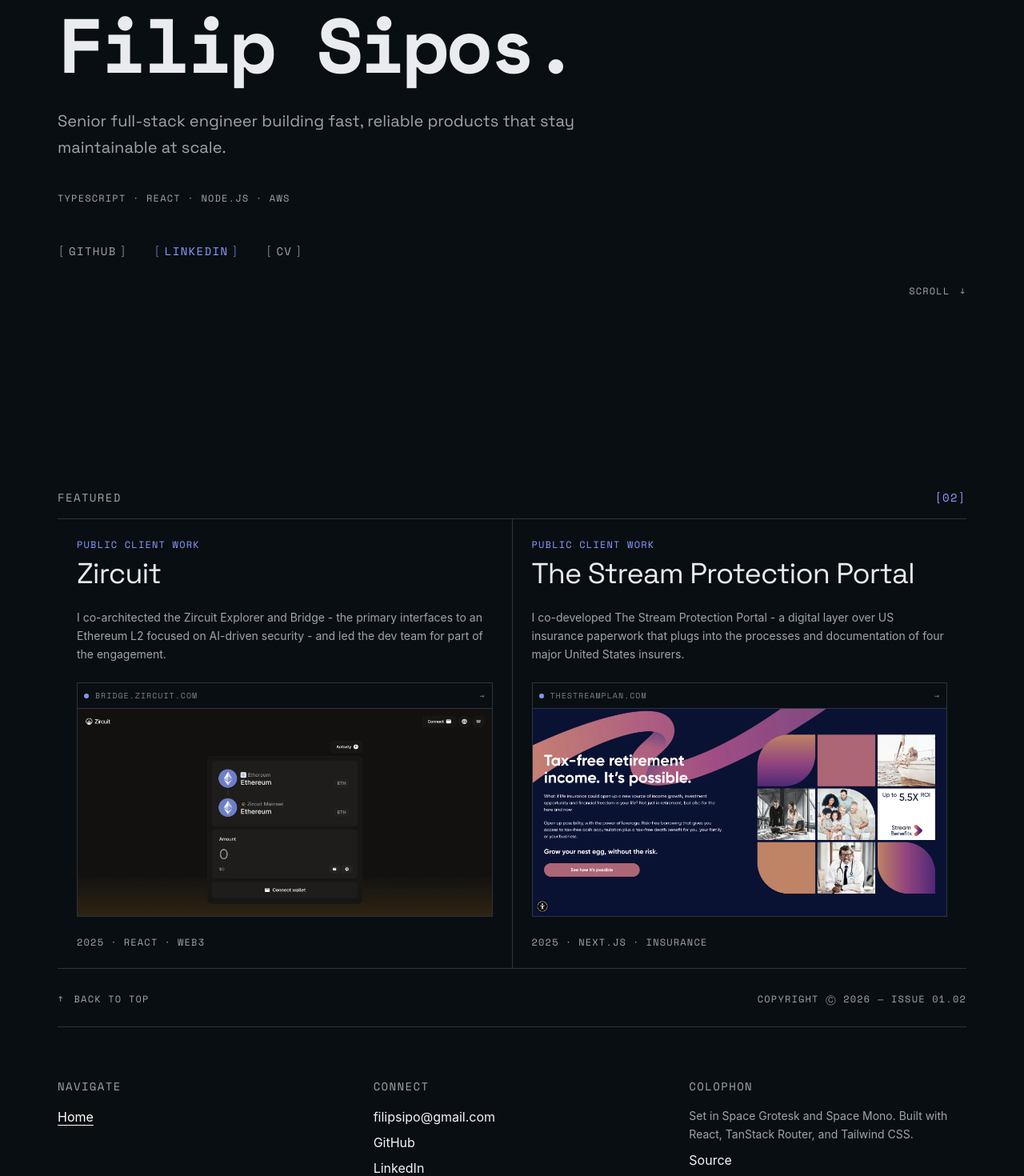
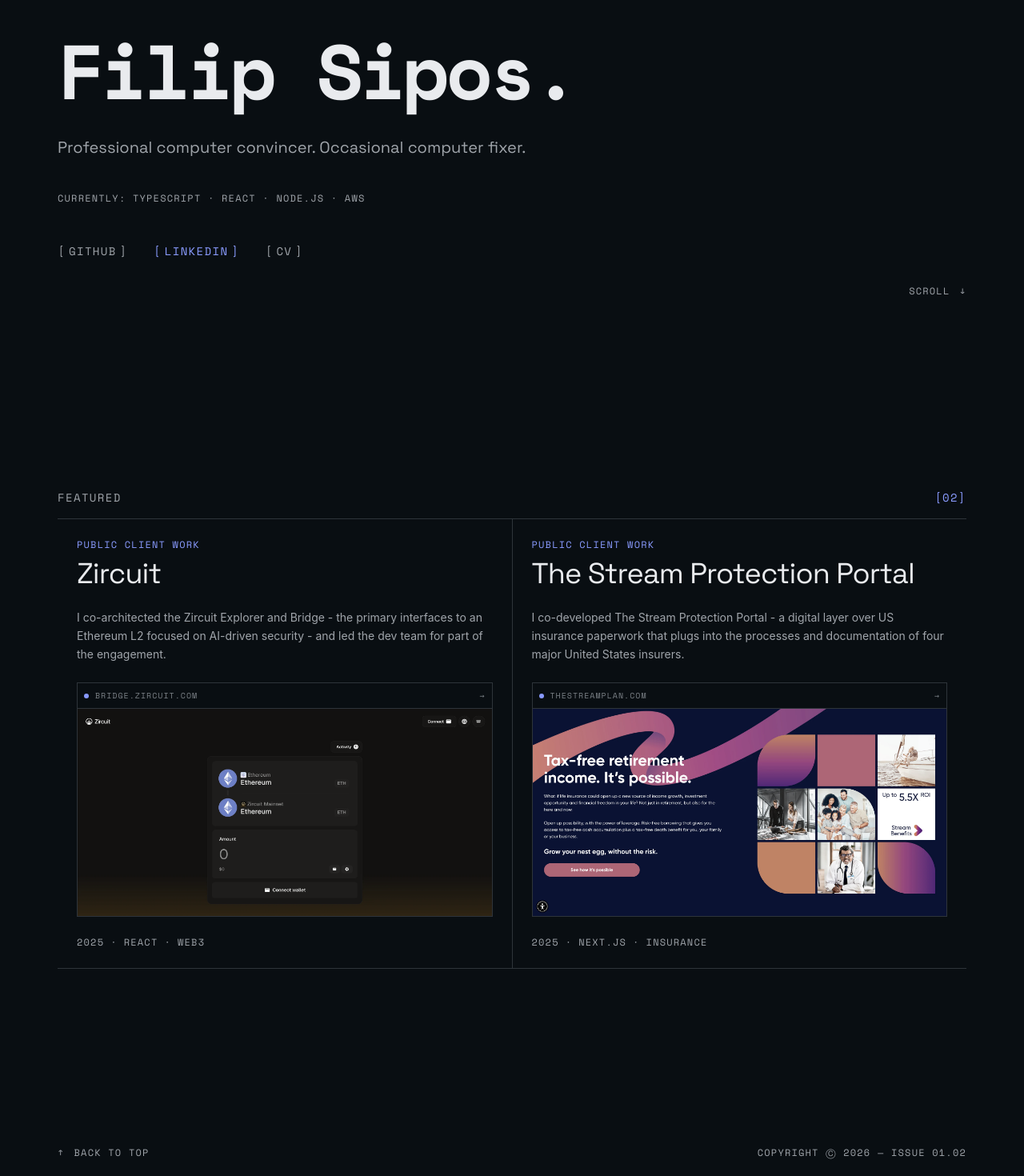
Before and after one commit to filipcodes/portfolio-2026, a React (Vite) app: page / in a window 1280 px wide. Shown: the part 380-1850 px from the top of the page at 80% size. Built offline with nearby package versions, Linux system fonts and the light colour scheme.

Commit message:
Feat/small enhancements (#9)
* nit: stop redirect caching permanently

* fix: small visual/accessibility fixes

* text: Hero section upgrades

* chore: simplify styling

* nit: copy

```diff
--- a/src/routes/-home/components/HeroSection.tsx
+++ b/src/routes/-home/components/HeroSection.tsx
@@ -10,41 +10,29 @@
   href: string
   children: ReactNode
   emphasized?: boolean
+  target?: React.HTMLAttributeAnchorTarget
 }
 
-function HeroCtaLink({ href, children, emphasized = false }: HeroCtaLinkProps) {
+function HeroCtaLink({
+  href,
+  children,
+  emphasized = false,
+  target = '_blank',
+}: HeroCtaLinkProps) {
   return (
     <a
       href={href}
-      target='_blank'
+      target={target}
       rel='noopener noreferrer'
-      className={`group inline-flex items-center gap-1 transition-colors ${
-        emphasized ? 'text-signal hover:text-fg' : 'text-fg-muted hover:text-fg'
+      className={`hover:text-fg inline-flex items-center gap-1 transition-colors ${
+        emphasized ? 'text-signal' : 'text-fg-muted'
       }`}
     >
-      <span
-        aria-hidden='true'
-        className={
-          emphasized
-            ? 'text-signal-dim group-hover:text-signal'
-            : 'text-fg-subtle group-hover:text-fg-muted'
-        }
-      >
-        [
-      </span>
+      <span aria-hidden='true'>[</span>
 
       {children}
 
-      <span
-        aria-hidden='true'
-        className={
-          emphasized
-            ? 'text-signal-dim group-hover:text-signal'
-            : 'text-fg-subtle group-hover:text-fg-muted'
-        }
-      >
-        ]
-      </span>
+      <span aria-hidden='true'>]</span>
     </a>
   )
 }
@@ -67,14 +55,13 @@
         variants={fadeUp}
         className='text-fg-muted mb-10 max-w-2xl text-lg leading-relaxed md:text-xl'
       >
-        Senior full-stack engineer building fast, reliable products that stay
-        maintainable at scale.
+        Professional computer convincer. Occasional computer fixer.
       </motion.h2>
       <motion.p
         variants={fadeUp}
         className='text-fg-muted mb-12 font-mono text-xs tracking-widest uppercase'
       >
-        TypeScript · React · Node.js · AWS
+        Currently: TypeScript · React · Node.js · AWS
       </motion.p>
 
       <motion.div
@@ -85,7 +72,9 @@
         <HeroCtaLink href={links.linkedin} emphasized>
           LinkedIn
         </HeroCtaLink>
-        <HeroCtaLink href={links.cv}>CV</HeroCtaLink>
+        <HeroCtaLink target='_self' href={links.cv}>
+          CV
+        </HeroCtaLink>
       </motion.div>
     </motion.div>
   )
@@ -101,7 +90,6 @@
         transition={{ delay: 0.4, duration: 0.6 }}
       >
         <p className='text-fg-subtle hidden md:block'>Europe · CET</p>
-        <p className='text-fg-subtle hidden md:block'>48.15°N · 17.11°E</p>
         <p className='flex items-center justify-end gap-2'>
           <span className='bg-signal size-1.5 animate-pulse rounded-full' />
           Open to interesting problems
--- a/src/routes/index.tsx
+++ b/src/routes/index.tsx
@@ -10,7 +10,7 @@
 
 function HomePage() {
   return (
-    <div className='space-y-48'>
+    <div className='space-y-48 pb-48'>
       <HeroSection />
       {/* <WritingSection /> */}
       <WorkSection />
--- a/src/shared/components/Footer.tsx
+++ b/src/shared/components/Footer.tsx
@@ -48,7 +48,7 @@
           </div>
 
           <div>
-            <SectionHeading label='Connect' />
+            <SectionHeading label='Reach me' />
             <ul className='space-y-2'>
               <li>
                 <ExternalLink href={`mailto:${links.email}`}>
@@ -67,8 +67,8 @@
           <div>
             <SectionHeading label='Colophon' />
             <p className='text-fg-muted text-sm leading-relaxed'>
-              Set in Space Grotesk and Space Mono. Built with React, TanStack
-              Router, and Tailwind CSS.
+              Built with React, TanStack Router, and Tailwind. Typefaces used:
+              Space Grotesk, Space Mono.
             </p>
             <ul className='mt-2 space-y-2'>
               <li>
@@ -89,7 +89,7 @@
       >
         <img
           src='/logo/fs.png'
-          alt=''
+          alt='Filip Sipos Logo'
           className='aspect-square w-[min(10vw,7.9rem)] shrink-0 md:translate-y-[30.5%]'
         />
         <span className='block font-mono text-[min(12vw,9.5rem)] leading-none font-bold tracking-tighter whitespace-nowrap select-none md:translate-y-[25%]'>
```
Also changed, not shown: vercel.json.
